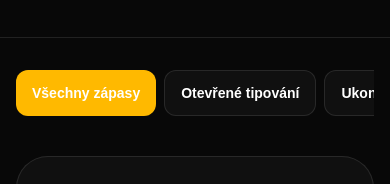
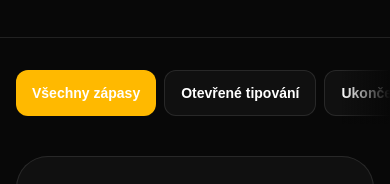
Before and after one commit to Domi14-cpu/pajova-tip-liga, a Next.js app: page /matches in a window 390 px wide. Shown: the part 412-596 px from the top of the page. Built offline with nearby package versions, Linux system fonts and the light colour scheme; no server answers; the database is empty.

Commit message:
Vylepšení mobilního zobrazení zápasů

```diff
--- a/app/matches/page.tsx
+++ b/app/matches/page.tsx
@@ -194,7 +194,7 @@ export default function MatchesPage() {
   ).length;
 
   return (
-    <main className="min-h-screen overflow-hidden bg-[#080808] text-white">
+    <main className="min-h-screen overflow-hidden bg-[#080808] pb-[calc(5.5rem+env(safe-area-inset-bottom))] text-white lg:pb-0">
       <section className="relative border-b border-white/10">
         <div className="absolute inset-0 bg-[radial-gradient(circle_at_85%_10%,rgba(251,191,36,0.16),transparent_38%)]" />
 
@@ -247,7 +247,11 @@ export default function MatchesPage() {
       </section>
 
       <section className="mx-auto max-w-7xl px-4 py-8 sm:px-5 sm:py-10">
-        <div className="flex gap-2 overflow-x-auto pb-2">
+        <div className="relative -mr-4 sm:mr-0">
+          <div
+            aria-label="Filtr zápasů"
+            className="flex gap-2 overflow-x-auto scroll-px-4 pb-2 pr-8 sm:pr-0"
+          >
           {[
             { value: "all", label: "Všechny zápasy" },
             { value: "open", label: "Otevřené tipování" },
@@ -268,6 +272,9 @@ export default function MatchesPage() {
               {item.label}
             </button>
           ))}
+          </div>
+
+          <div className="pointer-events-none absolute inset-y-0 right-0 w-12 bg-gradient-to-l from-[#080808] to-transparent sm:hidden" />
         </div>
       </section>
 
```
